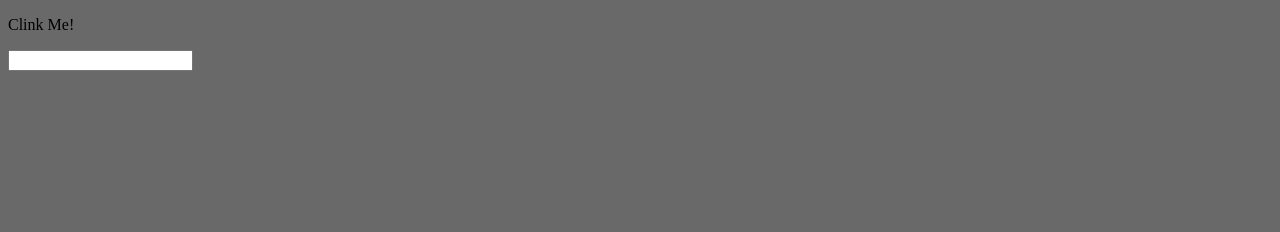
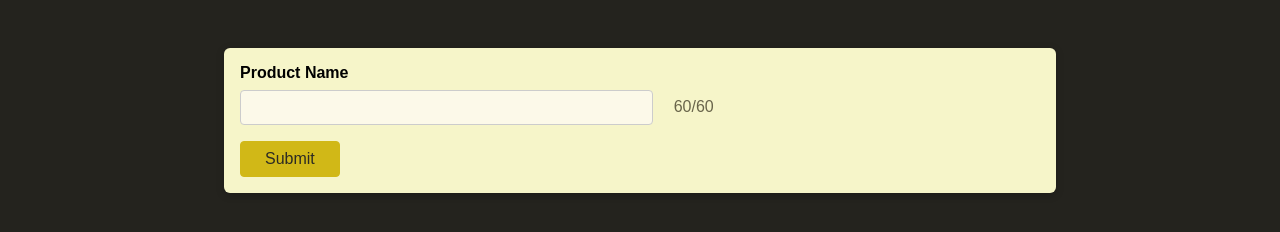
Before and after one commit to B0rad/java-dom, a plain HTML site: page index.html in a window 1280 px wide. Drawn offline with Linux system fonts and the light colour scheme.

Commit message:
completed tutorial

```diff
--- a/app.js
+++ b/app.js
@@ -4,14 +4,17 @@ function changeParagraphText() {
   paragraphElement.textContent = "Clicked!";
 }
 
-paragraphElement.addEventListener("click", changeParagraphText);
+// paragraphElement.addEventListener("click", changeParagraphText);
 
 let inputElement = document.querySelector("input");
+console.log(inputElement)
 
 function retrieveUserInput(event) {
 //   let enteredText = inputElement.value; --> This and the variable below execute the same way but uses an external value
 let enteredText = event.target.value
+let maxLength = 60;
   console.log(enteredText);
+  console.log(enteredText.length-maxLength)
 //   console.log(event)
 }
 
--- /dev/null
+++ b/demo.js
@@ -0,0 +1,15 @@
+let productNameInputElement = document.getElementById('product-Name');
+let remainingCharsElement = document.getElementById('remaining-chars');
+
+let maxAllowedChars = productNameInputElement.maxLength;
+
+function updateRemainingCharacters(event) {
+    let enteredText = event.target.value;
+    let enteredTextLength = enteredText.length;
+
+    let remainingCharacters = maxAllowedChars - enteredTextLength;
+
+    remainingCharsElement.textContent = remainingCharacters;
+}
+
+productNameInputElement.addEventListener('input', updateRemainingCharacters)
--- a/index.html
+++ b/index.html
@@ -4,20 +4,23 @@
     <meta charset="UTF-8" />
     <meta name="viewport" content="width=device-width, initial-scale=1.0" />
     <title>Advanced JavaScript</title>
-    <script src="app.js" defer></script>
-    <link rel="stylesheet" href="styles.css">
+    <script src="demo.js" defer></script>
+    <link rel="stylesheet" href="styles2.css" />
   </head>
   <body>
-   <p>Clink Me!</p>
-   <input type="text">
+    <form>
+      <div class="control">
+        <label for="product-Name"><strong>Product Name</strong></label>
+
+        <input
+          type="text"
+          id="product-Name"
+          name="product-Name"
+          maxlength="60"
+        />
+        <span id="charcount"> <span id="remaining-chars">60</span>/60 </span>
+      </div>
+      <button>Submit</button>
+    </form>
   </body>
 </html>
-
-
-
-   <!-- <h1 id="dude">My dudes</h1>
-    <p>I like boobies</p>
-    <p class="pclass">
-      This is a
-      <a id="external-link" href="#">link</a>
-    </p>
--- a/styles.css
+++ b/styles.css
@@ -1,3 +1,39 @@
 body {
-background-color: dimgray;
+    background-color: dimgray;
+    margin: 0;
 }
+
+form {
+    width: 50rem;
+    margin: 3rem auto;
+    padding: 1rem ;
+    background-color: rgb(255, 241, 116);
+    border-radius: 8px;
+}
+
+label {
+    margin-bottom: .5rem;
+    display: block;
+}
+
+input {
+    width: 75%;
+    display: block;
+    box-sizing: border-box;
+    font: inherit;
+    padding: 0.25rem;
+    border: 0.5px solid rgba(38, 0, 255, 0.274);
+    border-radius: 4px;
+    background-color: transparent;
+}
+
+button {
+    font: inherit;
+    color: black;
+    border: 1px solid rgb(248, 224, 100);
+    background-color: rgb(248, 224, 11);
+    position: relative;
+    padding: 0.5rem 1.5rem;
+    border-radius: 4px;
+    margin-top: 1.4rem;
+}
--- /dev/null
+++ b/styles2.css
@@ -0,0 +1,68 @@
+body {
+  font-family: sans-serif;
+  background-color: rgb(36, 35, 30);
+}
+
+form {
+  margin: 3rem auto;
+  width: 90%;
+  max-width: 50rem;
+  box-shadow: 0 2px 8px rgba(0, 0, 0, 0.2);
+  border-radius: 6px;
+  padding: 1rem;
+  background-color: rgb(246, 245, 201);
+}
+
+.control {
+  margin-bottom: 1rem;
+}
+
+label {
+  display: block;
+  font-weight: bold;
+  margin-bottom: 0.5rem;
+}
+
+input {
+  font: inherit;
+  font-size: 1.15rem;
+  padding: 0.35rem;
+  border: 1px solid rgb(204, 204, 204);
+  background-color: rgb(252, 249, 233);
+  color: rgb(53, 51, 39);
+  width: 25rem;
+  border-radius: 4px;
+  margin-right: 1rem;
+  vertical-align: middle;
+}
+
+input:focus {
+  background-color: rgb(253, 245, 196);
+}
+
+button {
+  font: inherit;
+  background-color: rgb(209, 184, 23);
+  border: 1px solid rgb(209, 184, 23);
+  color: rgb(44, 43, 36);
+  border-radius: 4px;
+  padding: 0.5rem 1.5rem;
+  cursor: pointer;
+}
+
+button:hover {
+  background-color: rgb(209, 197, 23);
+  border-color:rgb(209, 197, 23);
+}
+
+#charcount {
+  color: rgb(105, 101, 75);
+}
+
+input.warning {
+  background-color: rgb(248, 191, 145);
+}
+
+#remaining-chars.warning {
+  color:rgb(211, 109, 26);
+}
```
